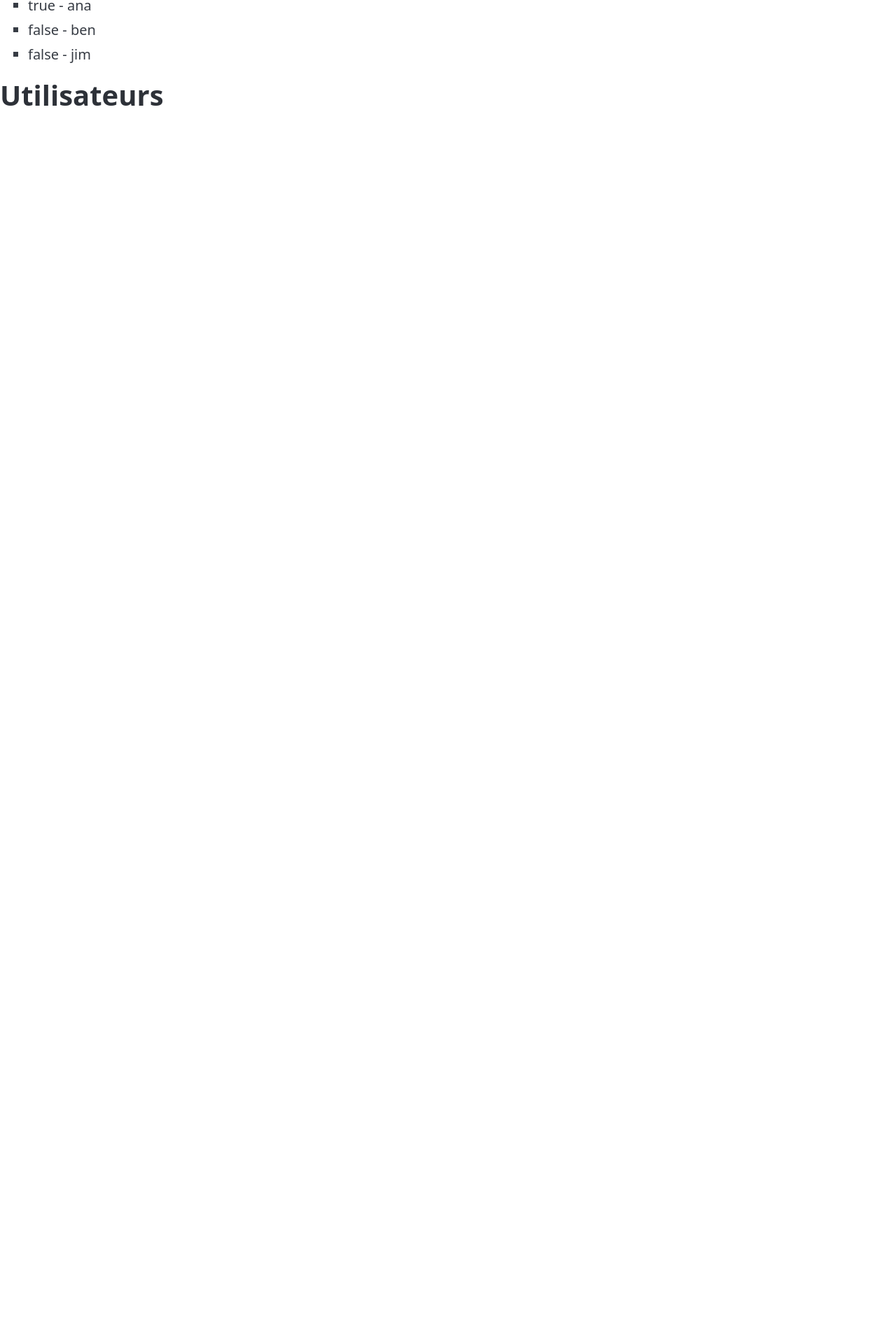
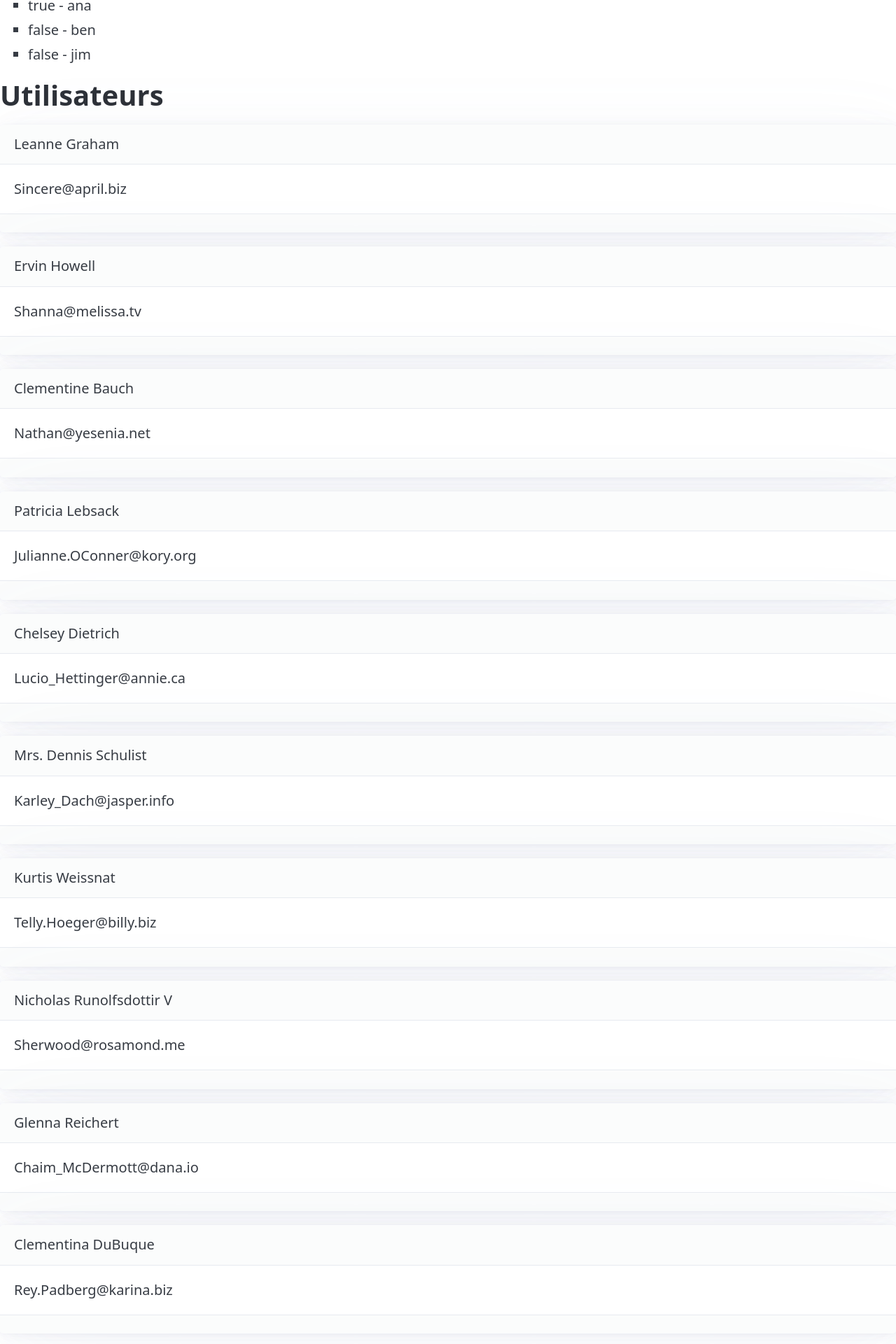
Before and after one commit to gx-zhou/angular-formation, an Angular app: page / in a window 1280 px wide. Shown: the part 217-2137 px from the top of the page at 70% size. Before the commit the page ends 800 px from the top, so only its background shows below. Built offline with nearby package versions, Linux system fonts and the light colour scheme.

Commit message:
user interface

```diff
--- /dev/null
+++ b/src/app/core/interfaces/user.interface.ts
@@ -0,0 +1,23 @@
+export interface User {
+  id: number;
+  name: string;
+  username: string;
+  email: string;
+  address?: {
+    street: string;
+    suite: string;
+    city: string;
+    zipcode: string;
+    geo: {
+      lat: string;
+      lng: string;
+    };
+  };
+  phone?: string;
+  website?: string;
+  company?: {
+    name: string;
+    catchPhrase: string;
+    bs: string;
+  };
+}
--- /dev/null
+++ b/src/app/users/user-card/user-card.component.ts
@@ -0,0 +1,17 @@
+import { Component, Input } from "@angular/core";
+import { User } from "../../core/interfaces/user.interface";
+
+@Component({
+    selector: 'app-user-card',
+    template: `
+        <article>
+            <header>{{ user.name }}</header>
+            {{ user.email }}
+            <footer></footer>
+        </article>
+    `,
+    standalone: true
+})
+export class UserCardComponent {
+    @Input() user: User = {} as User
+}
--- /dev/null
+++ b/src/app/users/users.component.html
@@ -0,0 +1,5 @@
+<h1>Utilisateurs</h1>
+
+@for (u of users ; track u.id) {
+    <app-user-card [user]="u" />
+}
--- a/src/app/users/users.component.ts
+++ b/src/app/users/users.component.ts
@@ -1,8 +1,244 @@
-import { Component } from "@angular/core";
+import { Component } from '@angular/core';
+import { User } from '../core/interfaces/user.interface';
+import { UserCardComponent } from './user-card/user-card.component';
 
 @Component({
-    selector: 'app-users',
-    template: `<h1>Utilisateurs</h1>`,
-    standalone: true
+  selector: 'app-users',
+  templateUrl: './users.component.html',
+  standalone: true,
+  imports: [UserCardComponent]
 })
-export class UsersComponent {}
+export class UsersComponent {
+  users: User[] = [
+    {
+      id: 1,
+      name: 'Leanne Graham',
+      username: 'Bret',
+      email: 'Sincere@april.biz',
+      address: {
+        street: 'Kulas Light',
+        suite: 'Apt. 556',
+        city: 'Gwenborough',
+        zipcode: '92998-3874',
+        geo: {
+          lat: '-37.3159',
+          lng: '81.1496',
+        },
+      },
+      phone: '1-770-736-8031 x56442',
+      website: 'hildegard.org',
+      company: {
+        name: 'Romaguera-Crona',
+        catchPhrase: 'Multi-layered client-server neural-net',
+        bs: 'harness real-time e-markets',
+      },
+    },
+    {
+      id: 2,
+      name: 'Ervin Howell',
+      username: 'Antonette',
+      email: 'Shanna@melissa.tv',
+      address: {
+        street: 'Victor Plains',
+        suite: 'Suite 879',
+        city: 'Wisokyburgh',
+        zipcode: '90566-7771',
+        geo: {
+          lat: '-43.9509',
+          lng: '-34.4618',
+        },
+      },
+      phone: '010-692-6593 x09125',
+      website: 'anastasia.net',
+      company: {
+        name: 'Deckow-Crist',
+        catchPhrase: 'Proactive didactic contingency',
+        bs: 'synergize scalable supply-chains',
+      },
+    },
+    {
+      id: 3,
+      name: 'Clementine Bauch',
+      username: 'Samantha',
+      email: 'Nathan@yesenia.net',
+      address: {
+        street: 'Douglas Extension',
+        suite: 'Suite 847',
+        city: 'McKenziehaven',
+        zipcode: '59590-4157',
+        geo: {
+          lat: '-68.6102',
+          lng: '-47.0653',
+        },
+      },
+      phone: '1-463-123-4447',
+      website: 'ramiro.info',
+      company: {
+        name: 'Romaguera-Jacobson',
+        catchPhrase: 'Face to face bifurcated interface',
+        bs: 'e-enable strategic applications',
+      },
+    },
+    {
+      id: 4,
+      name: 'Patricia Lebsack',
+      username: 'Karianne',
+      email: 'Julianne.OConner@kory.org',
+      address: {
+        street: 'Hoeger Mall',
+        suite: 'Apt. 692',
+        city: 'South Elvis',
+        zipcode: '53919-4257',
+        geo: {
+          lat: '29.4572',
+          lng: '-164.2990',
+        },
+      },
+      phone: '493-170-9623 x156',
+      website: 'kale.biz',
+      company: {
+        name: 'Robel-Corkery',
+        catchPhrase: 'Multi-tiered zero tolerance productivity',
+        bs: 'transition cutting-edge web services',
+      },
+    },
+    {
+      id: 5,
+      name: 'Chelsey Dietrich',
+      username: 'Kamren',
+      email: 'Lucio_Hettinger@annie.ca',
+      address: {
+        street: 'Skiles Walks',
+        suite: 'Suite 351',
+        city: 'Roscoeview',
+        zipcode: '33263',
+        geo: {
+          lat: '-31.8129',
+          lng: '62.5342',
+        },
+      },
+      phone: '(254)954-1289',
+      website: 'demarco.info',
+      company: {
+        name: 'Keebler LLC',
+        catchPhrase: 'User-centric fault-tolerant solution',
+        bs: 'revolutionize end-to-end systems',
+      },
+    },
+    {
+      id: 6,
+      name: 'Mrs. Dennis Schulist',
+      username: 'Leopoldo_Corkery',
+      email: 'Karley_Dach@jasper.info',
+      address: {
+        street: 'Norberto Crossing',
+        suite: 'Apt. 950',
+        city: 'South Christy',
+        zipcode: '23505-1337',
+        geo: {
+          lat: '-71.4197',
+          lng: '71.7478',
+        },
+      },
+      phone: '1-477-935-8478 x6430',
+      website: 'ola.org',
+      company: {
+        name: 'Considine-Lockman',
+        catchPhrase: 'Synchronised bottom-line interface',
+        bs: 'e-enable innovative applications',
+      },
+    },
+    {
+      id: 7,
+      name: 'Kurtis Weissnat',
+      username: 'Elwyn.Skiles',
+      email: 'Telly.Hoeger@billy.biz',
+      address: {
+        street: 'Rex Trail',
+        suite: 'Suite 280',
+        city: 'Howemouth',
+        zipcode: '58804-1099',
+        geo: {
+          lat: '24.8918',
+          lng: '21.8984',
+        },
+      },
+      phone: '210.067.6132',
+      website: 'elvis.io',
+      company: {
+        name: 'Johns Group',
+        catchPhrase: 'Configurable multimedia task-force',
+        bs: 'generate enterprise e-tailers',
+      },
+    },
+    {
+      id: 8,
+      name: 'Nicholas Runolfsdottir V',
+      username: 'Maxime_Nienow',
+      email: 'Sherwood@rosamond.me',
+      address: {
+        street: 'Ellsworth Summit',
+        suite: 'Suite 729',
+        city: 'Aliyaview',
+        zipcode: '45169',
+        geo: {
+          lat: '-14.3990',
+          lng: '-120.7677',
+        },
+      },
+      phone: '586.493.6943 x140',
+      website: 'jacynthe.com',
+      company: {
+        name: 'Abernathy Group',
+        catchPhrase: 'Implemented secondary concept',
+        bs: 'e-enable extensible e-tailers',
+      },
+    },
+    {
+      id: 9,
+      name: 'Glenna Reichert',
+      username: 'Delphine',
+      email: 'Chaim_McDermott@dana.io',
+      address: {
+        street: 'Dayna Park',
+        suite: 'Suite 449',
+        city: 'Bartholomebury',
+        zipcode: '76495-3109',
+        geo: {
+          lat: '24.6463',
+          lng: '-168.8889',
+        },
+      },
+      phone: '(775)976-6794 x41206',
+      website: 'conrad.com',
+      company: {
+        name: 'Yost and Sons',
+        catchPhrase: 'Switchable contextually-based project',
+        bs: 'aggregate real-time technologies',
+      },
+    },
+    {
+      id: 10,
+      name: 'Clementina DuBuque',
+      username: 'Moriah.Stanton',
+      email: 'Rey.Padberg@karina.biz',
+      address: {
+        street: 'Kattie Turnpike',
+        suite: 'Suite 198',
+        city: 'Lebsackbury',
+        zipcode: '31428-2261',
+        geo: {
+          lat: '-38.2386',
+          lng: '57.2232',
+        },
+      },
+      phone: '024-648-3804',
+      website: 'ambrose.net',
+      company: {
+        name: 'Hoeger LLC',
+        catchPhrase: 'Centralized empowering task-force',
+        bs: 'target end-to-end models',
+      },
+    },
+  ];
+}
```
